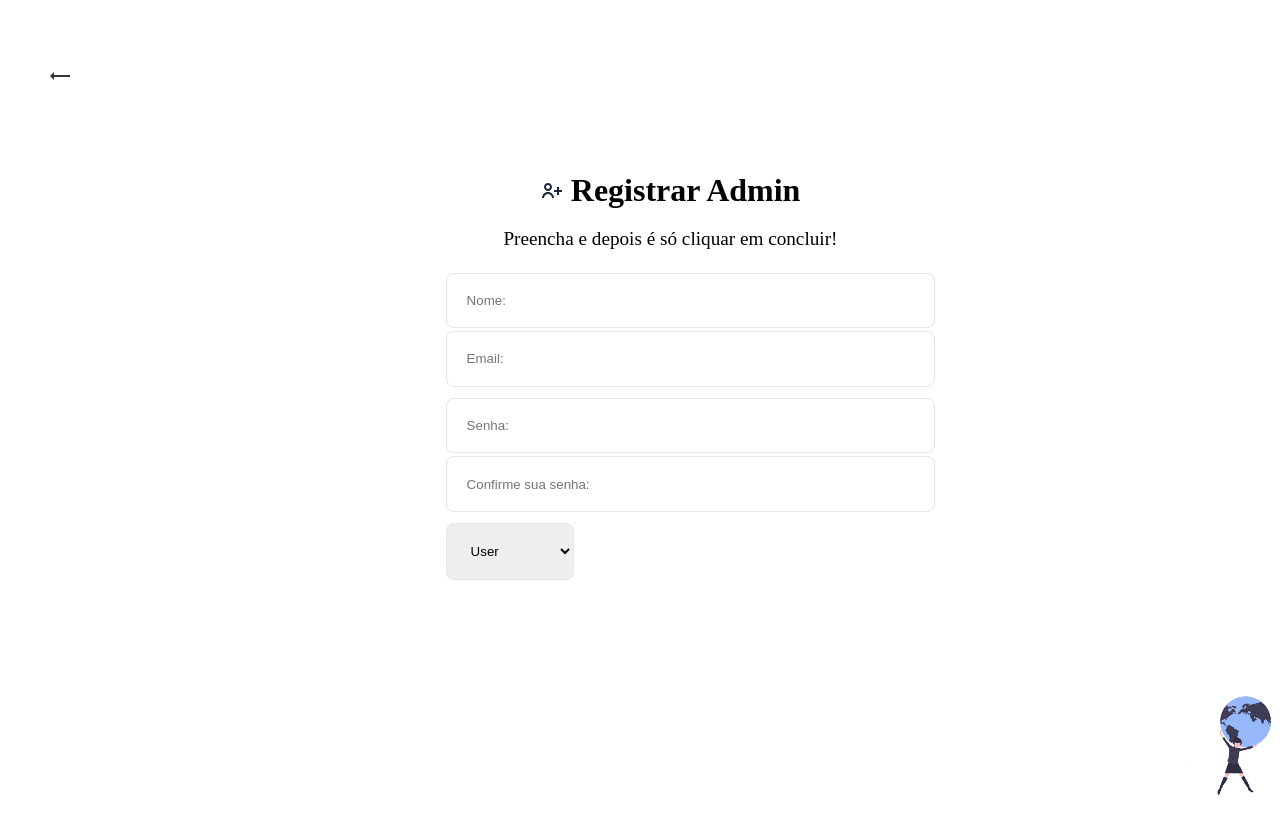
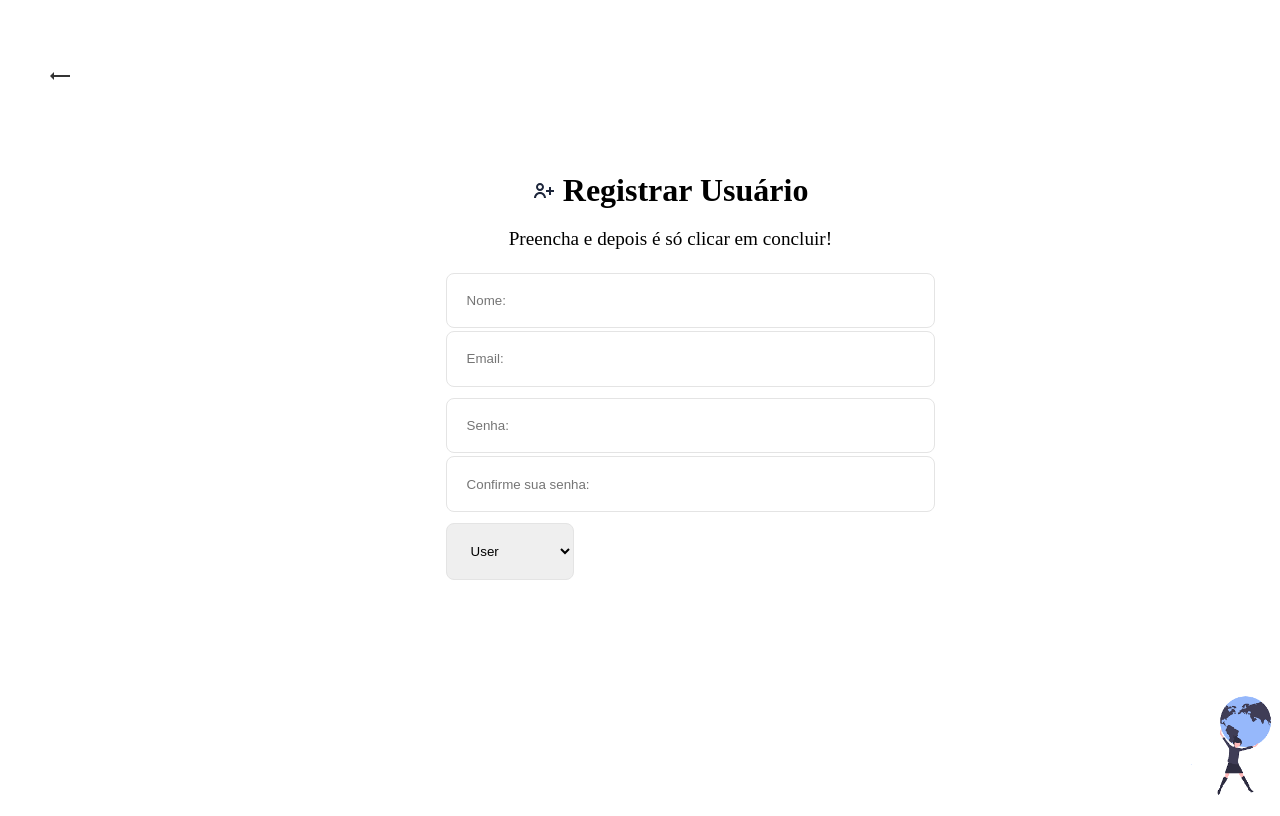
Before and after one commit to brunoabunai/cors-site, a PHP site: template Views/register.php in a window 1280 px wide. Run offline with PHP 8.4, Linux system fonts and the light colour scheme; the template is opened without the code that fills it, so the values that code supplies are empty.

Commit message:
fix files with name admin against user

```diff
--- a/Views/menu.php
+++ b/Views/menu.php
@@ -69,7 +69,7 @@ include_once 'features/boxConfigure.php';
               <path d="M4 19H2C2 15.6863 4.68629 13 8 13C11.3137 13 14 15.6863 14 19H12C12 16.7909 10.2091 15 8 15C5.79086 15 4 16.7909 4 19ZM19 16H17V13H14V11H17V8H19V11H22V13H19V16ZM8 12C5.79086 12 4 10.2091 4 8C4 5.79086 5.79086 4 8 4C10.2091 4 12 5.79086 12 8C11.9972 10.208 10.208 11.9972 8 12ZM8 6C6.9074 6.00111 6.01789 6.87885 6.00223 7.97134C5.98658 9.06383 6.85057 9.9667 7.94269 9.99912C9.03481 10.0315 9.95083 9.1815 10 8.09V8.49V8C10 6.89543 9.10457 6 8 6Z" fill="var(--text-color)"></path>
             </svg>
 
-            Registrar Novo Admin
+            Registrar Novo Usuário
           </a>
 
           <a class="btn btn-new opacty-button bgT-button" href="/TCC/cors-site/edit">
@@ -77,7 +77,7 @@ include_once 'features/boxConfigure.php';
               <path d="M12.8971 21.968C12.366 21.9696 11.8565 21.7586 11.4821 21.382L3.64805 13.547C3.23464 13.1348 3.02266 12.5621 3.06805 11.98L3.56805 5.41401C3.63935 4.4264 4.42625 3.64163 5.41405 3.57301L11.9801 3.07301C12.0311 3.06201 12.0831 3.06201 12.1341 3.06201C12.6639 3.06337 13.1718 3.27399 13.5471 3.64801L21.3821 11.482C21.7573 11.8571 21.9681 12.3659 21.9681 12.8965C21.9681 13.4271 21.7573 13.9359 21.3821 14.311L14.3111 21.382C13.9369 21.7583 13.4277 21.9693 12.8971 21.968ZM12.1331 5.06201L5.56205 5.56201L5.06205 12.133L12.8971 19.968L19.9671 12.898L12.1331 5.06201ZM8.65405 10.654C7.69989 10.6542 6.87847 9.98037 6.69213 9.04458C6.5058 8.10879 7.00646 7.17169 7.88792 6.80639C8.76939 6.44109 9.78615 6.74933 10.3164 7.54259C10.8466 8.33586 10.7426 9.39322 10.0681 10.068C9.69388 10.4443 9.18473 10.6553 8.65405 10.654Z" fill="var(--text-color)"></path>
             </svg>
 
-            Editar Um Admin
+            Editar Um Usuário
           </a>
         <?php
         }
--- a/Views/register.php
+++ b/Views/register.php
@@ -25,11 +25,11 @@
           <path d="M4 19H2C2 15.6863 4.68629 13 8 13C11.3137 13 14 15.6863 14 19H12C12 16.7909 10.2091 15 8 15C5.79086 15 4 16.7909 4 19ZM19 16H17V13H14V11H17V8H19V11H22V13H19V16ZM8 12C5.79086 12 4 10.2091 4 8C4 5.79086 5.79086 4 8 4C10.2091 4 12 5.79086 12 8C11.9972 10.208 10.208 11.9972 8 12ZM8 6C6.9074 6.00111 6.01789 6.87885 6.00223 7.97134C5.98658 9.06383 6.85057 9.9667 7.94269 9.99912C9.03481 10.0315 9.95083 9.1815 10 8.09V8.49V8C10 6.89543 9.10457 6 8 6Z" fill="#1D263B"></path>
         </svg>
 
-        Registrar Admin
+        Registrar Usuário
       </h2>
 
       <span class="subtitle">
-        Preencha e depois é só cliquar em concluir!
+        Preencha e depois é só clicar em concluir!
       </span>
     </div>
 
--- a/Views/selectUser.php
+++ b/Views/selectUser.php
@@ -28,7 +28,7 @@
             <path d="M17.577 19L12.81 14.234C10.6539 15.6564 7.77106 15.2164 6.13737 13.2156C4.50369 11.2147 4.64914 8.30214 6.47405 6.474C8.30186 4.6484 11.2148 4.50231 13.216 6.13589C15.2173 7.76946 15.6576 10.6526 14.235 12.809L19 17.577L17.577 19ZM10.034 7.014C8.5933 7.01309 7.35253 8.03002 7.07053 9.44291C6.78854 10.8558 7.54386 12.2711 8.87457 12.8234C10.2053 13.3756 11.7408 12.9109 12.542 11.7135C13.3433 10.5161 13.1871 8.91947 12.169 7.9C11.6043 7.33135 10.8355 7.0123 10.034 7.014Z" fill="var(--text-color)"></path>
           </svg>
 
-          Pesquisar Admin
+          Pesquisar Usuário
         </p>
         <input type="text" name="searchUser" id="searchInput">
       </div>
```
